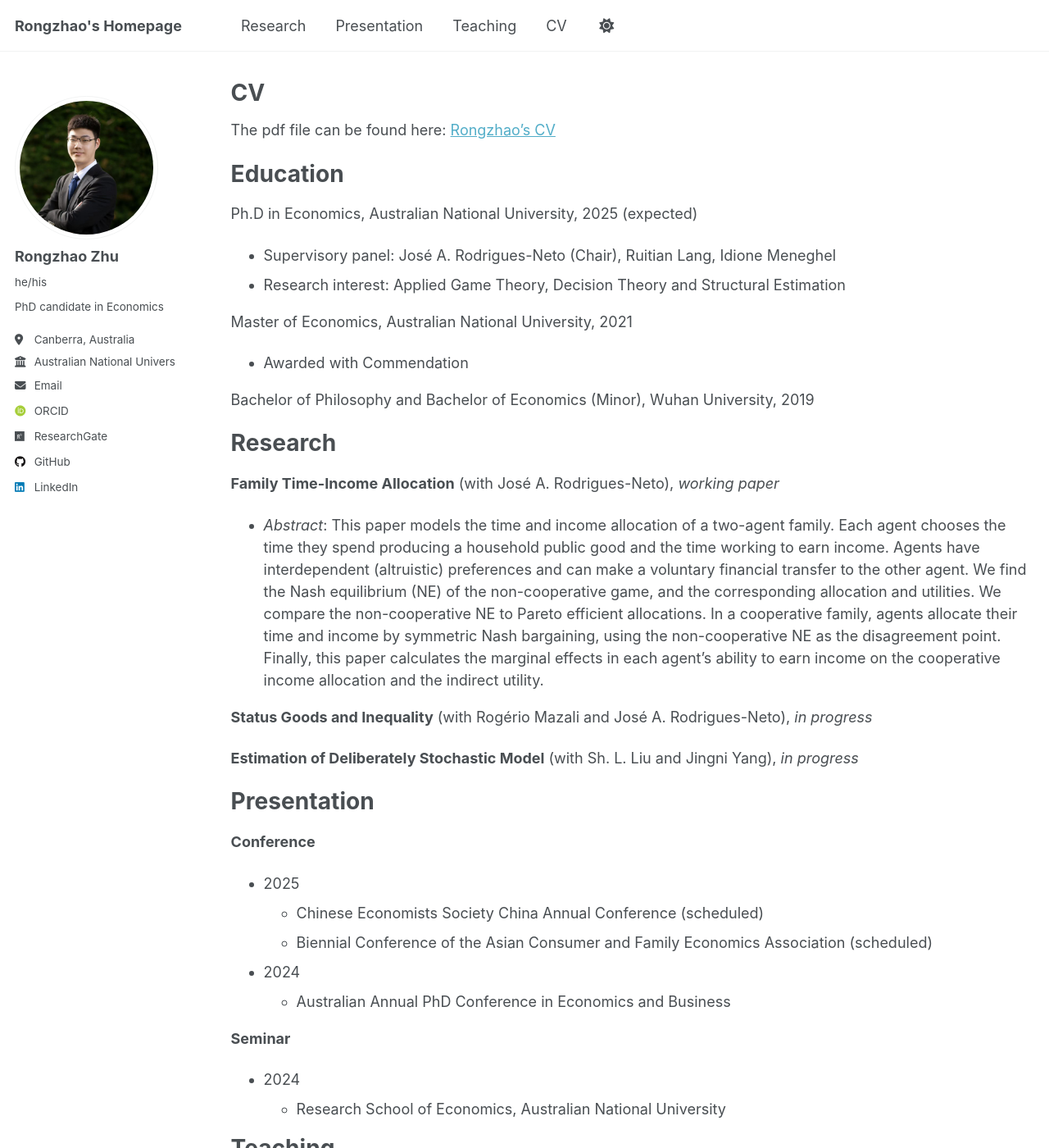
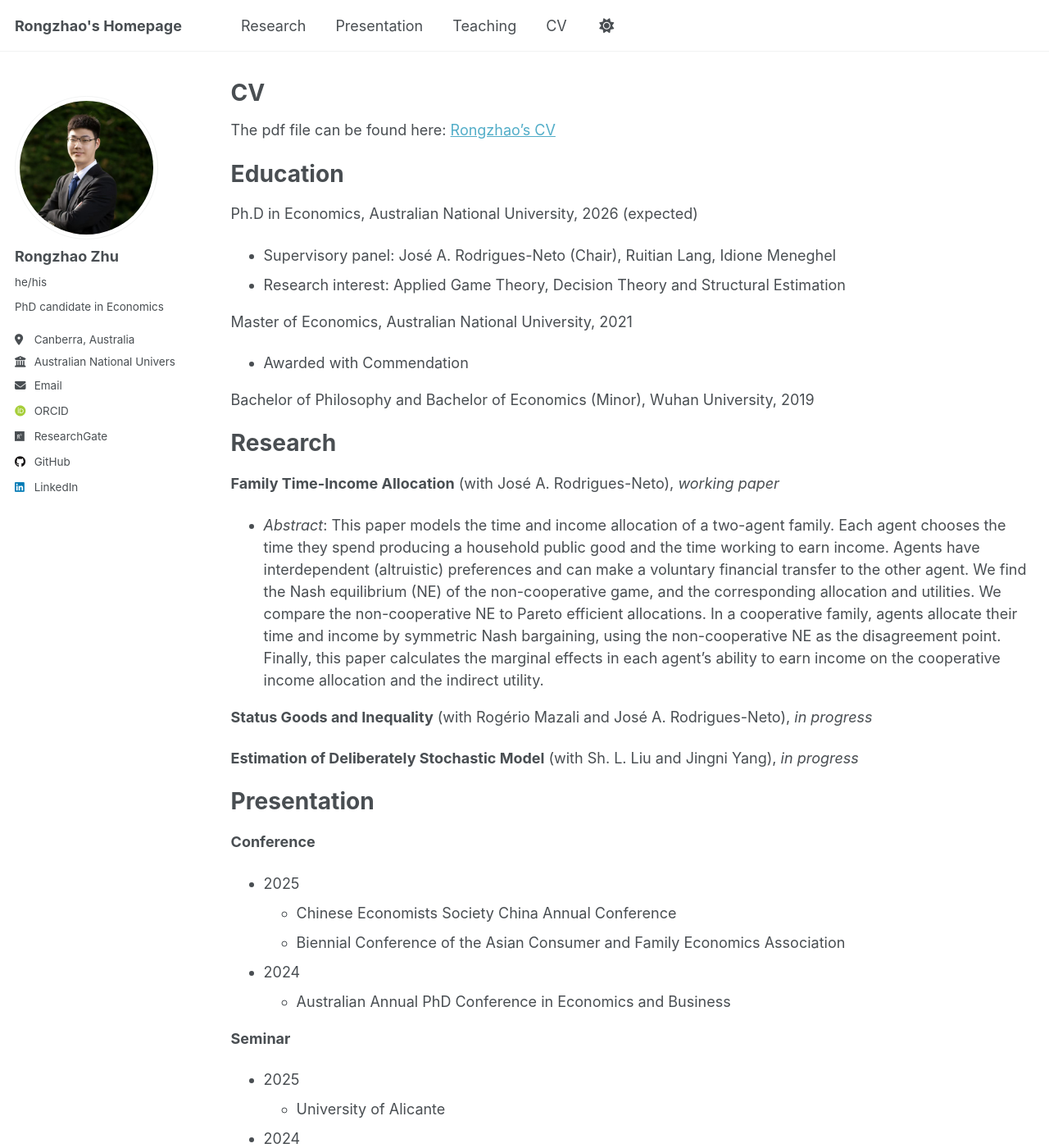
Before and after one commit to Roongzhao/roongzhao.github.io, a Jekyll site: the page built from _pages/cv.md, in a window 1280 px wide and 1400 px high. Shown: the whole window at 82% size. Built offline with Jekyll 4.4.1, drawn with Linux system fonts in a browser that asks for light colours; some web fonts are replaced; some of the changed text lies outside the part shown.

```diff
--- a/_pages/cv.md
+++ b/_pages/cv.md
@@ -13,7 +13,7 @@ The pdf file can be found here: [Rongzhao's CV](../assets/CV_RongzhaoZhu.pdf)
 
 Education
 ======
-Ph.D in Economics, Australian National University, 2025 (expected)
+Ph.D in Economics, Australian National University, 2026 (expected)
 - Supervisory panel: José A. Rodrigues-Neto (Chair), Ruitian Lang, Idione Meneghel
 - Research interest: Applied Game Theory, Decision Theory and Structural Estimation
 
@@ -35,14 +35,16 @@ Presentation
 ======
 **Conference**
 - 2025
-  - Chinese Economists Society China Annual Conference (scheduled)
-  - Biennial Conference of the Asian Consumer and Family Economics Association (scheduled)
+  - Chinese Economists Society China Annual Conference
+  - Biennial Conference of the Asian Consumer and Family Economics Association
 - 2024
   - Australian Annual PhD Conference in Economics and Business
 
 **Seminar**
+- 2025
+  - University of Alicante
 - 2024
-  - Research School of Economics, Australian National University
+  - Australian National University
 
 Teaching
 ======
```
Also changed, not shown: _pages/presentation.md (+5 -3 lines), 1 other file.
